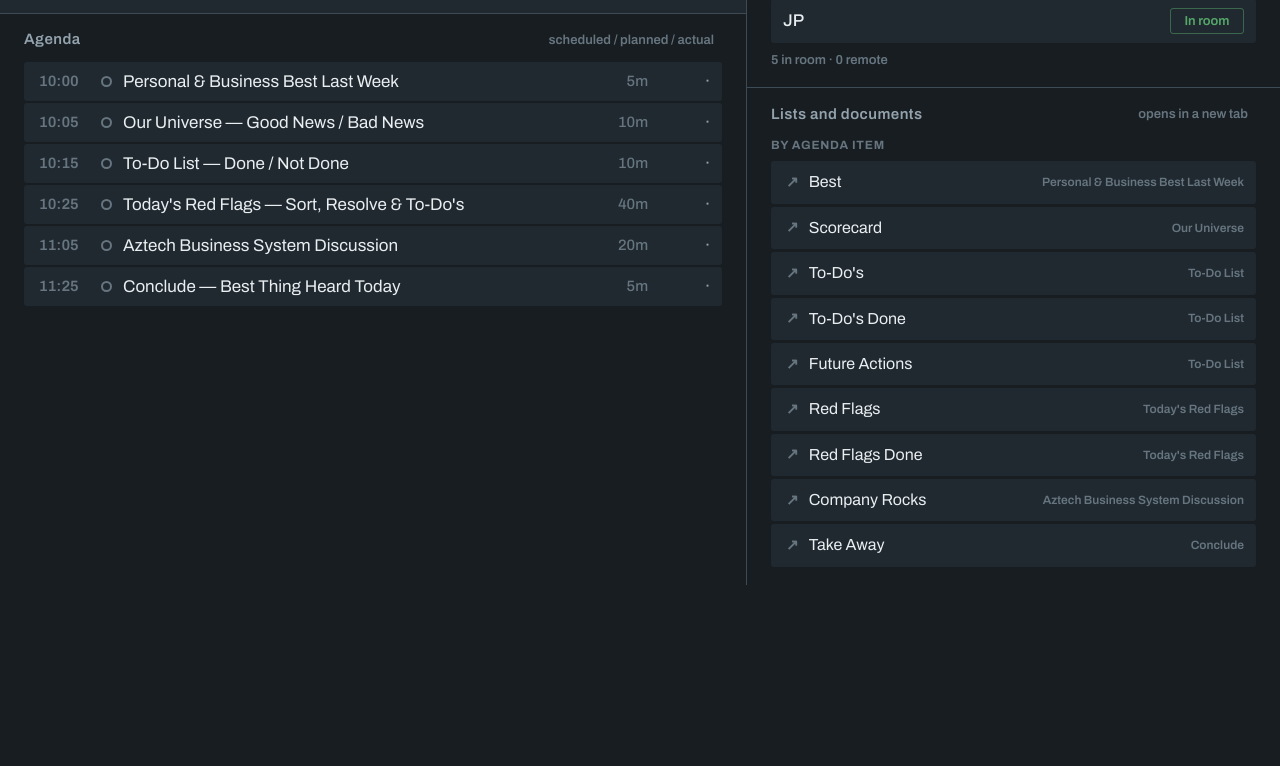
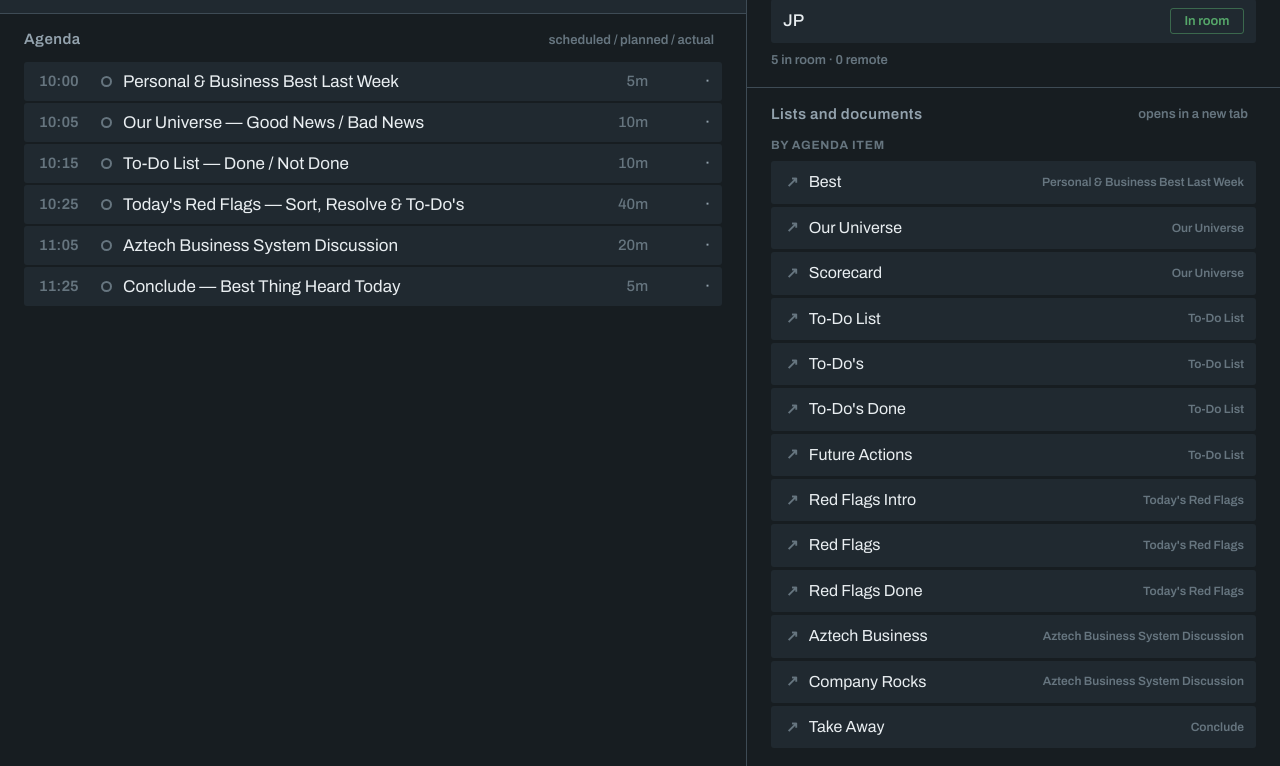
Before and after one commit to jonaztech/L10, a plain HTML site: page index.html in a window 1280 px wide. Shown: the part 290-1056 px from the top of the page. Before the commit the page ends 875 px from the top, so only its background shows below. Drawn offline with Linux system fonts and the light colour scheme.

Commit message:
Show the reference slides ahead of the documents they introduce
Four new images belong in front of the material they set up, so the
facilitator can put the frame on screen before opening the live list.
Each sits directly above its target in the docs list, which is all the
ordering needs: linkedDocs sorts by segment and Array.sort is stable, so
entries sharing a segment keep the order they are written in.

Best and Take Away carry replacement artwork.

Co-Authored-By: Claude Opus 5 <noreply@anthropic.com>

```diff
--- a/index.html
+++ b/index.html
@@ -227,14 +227,18 @@ const CONFIG = {
   // seg: which agenda item (0-5), or null for "available all meeting"
   docs: [
     { label: 'Best',            url: 'static/Best.png', seg: 0 },
+    { label: 'Our Universe',    url: 'static/Our_Universe.png', seg: 1 },
     { label: 'Scorecard',       url: 'https://aro365516376.sharepoint.com/:x:/s/L10SharePoint/IQBdVtKyo4-dQq1vJupCP05-AUuzKo09La4xAxhvJAyboGQ?e=Kxd3R9&nav=MTVfezhGQzZFNjNGLURDQzUtNDEyRC05ODNBLTUwMjU3MjI0QjFBOH0', seg: 1 },
     // { label: "To-Do's",         url: 'https://aro365516376.sharepoint.com/:x:/s/L10SharePoint/IQCCv4EtKM9hS4vKg67k5ENuATk2o83BndpT_CdRcdve8AA?e=NC4fLK&nav=MTVfezlBMUM4NDVDLTkyQzAtNDUyNS1BQzc2LUUzN0NDRTdGRDVDOX0', seg: 2 },
     // this comment is for the L10 Items in sharepoint link rather than excel sheet
+    { label: 'To-Do List',      url: 'static/To_Do_List.png', seg: 2 },
     { label: "To-Do's",         url: 'https://aro365516376.sharepoint.com/sites/L10SharePoint/Lists/Lists%20and%20Documents%20by%20agenda%20item/AllItems.aspx?FilterField1=L10Items&FilterValue1=To%2DDo', seg: 2 },
     { label: "To-Do's Done",    url: 'https://aro365516376.sharepoint.com/sites/L10SharePoint/Lists/Lists%20and%20Documents%20by%20agenda%20item/AllItems.aspx?FilterField1=L10Items&FilterValue1=To%2DDo%20Done', seg: 2 },
     { label: 'Future Actions',  url: 'https://aro365516376.sharepoint.com/sites/L10SharePoint/Lists/Lists%20and%20Documents%20by%20agenda%20item/AllItems.aspx?FilterField1=L10Items&FilterValue1=Future%20Action', seg: 2 },
+    { label: 'Red Flags Intro', url: 'static/Red_Flags.png', seg: 3 },
     { label: 'Red Flags',       url: 'https://aro365516376.sharepoint.com/sites/L10SharePoint/Lists/Lists%20and%20Documents%20by%20agenda%20item/AllItems.aspx?FilterField1=L10Items&FilterValue1=Red%20Flag', seg: 3 },
     { label: 'Red Flags Done',  url: 'https://aro365516376.sharepoint.com/sites/L10SharePoint/Lists/Lists%20and%20Documents%20by%20agenda%20item/AllItems.aspx?FilterField1=L10Items&FilterValue1=Red%20Flag%20Done', seg: 3 },
+    { label: 'Aztech Business', url: 'static/Aztech_Business.png', seg: 4 },
     { label: 'Company Rocks',   url: 'https://aro365516376.sharepoint.com/:l:/s/L10SharePoint/JAByDT7K0V-CRJ1yQUYJiftwAT3GA4szj5ebdGe-Hzxg-9M?e=M7mSwC', seg: 4 },
     { label: 'Take Away',       url: 'static/Take_Away.png', seg: 5 }
   ],
```
Also changed, not shown: static/Aztech_Business.png (added), static/Best.png, static/Our_Universe.png (added), static/Red_Flags.png (added), static/Take_Away.png, static/To_Do_List.png (added).
